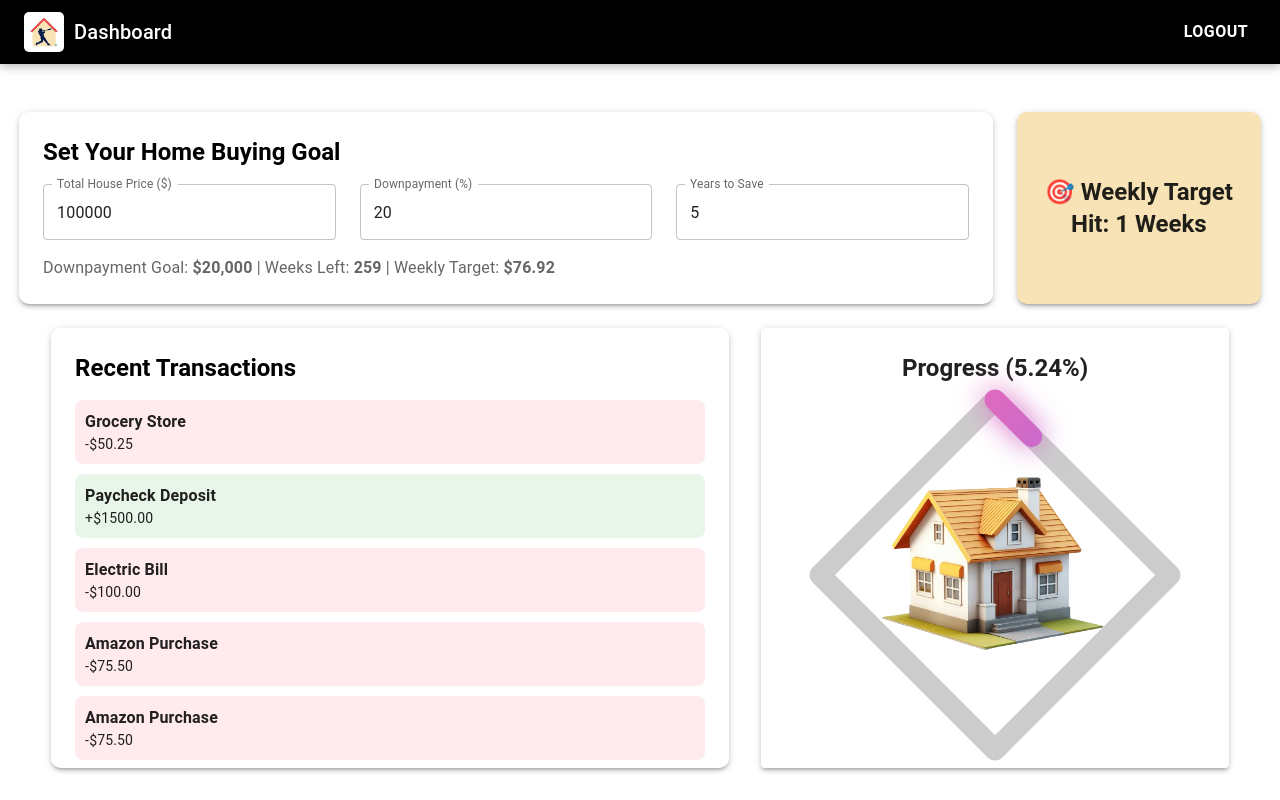
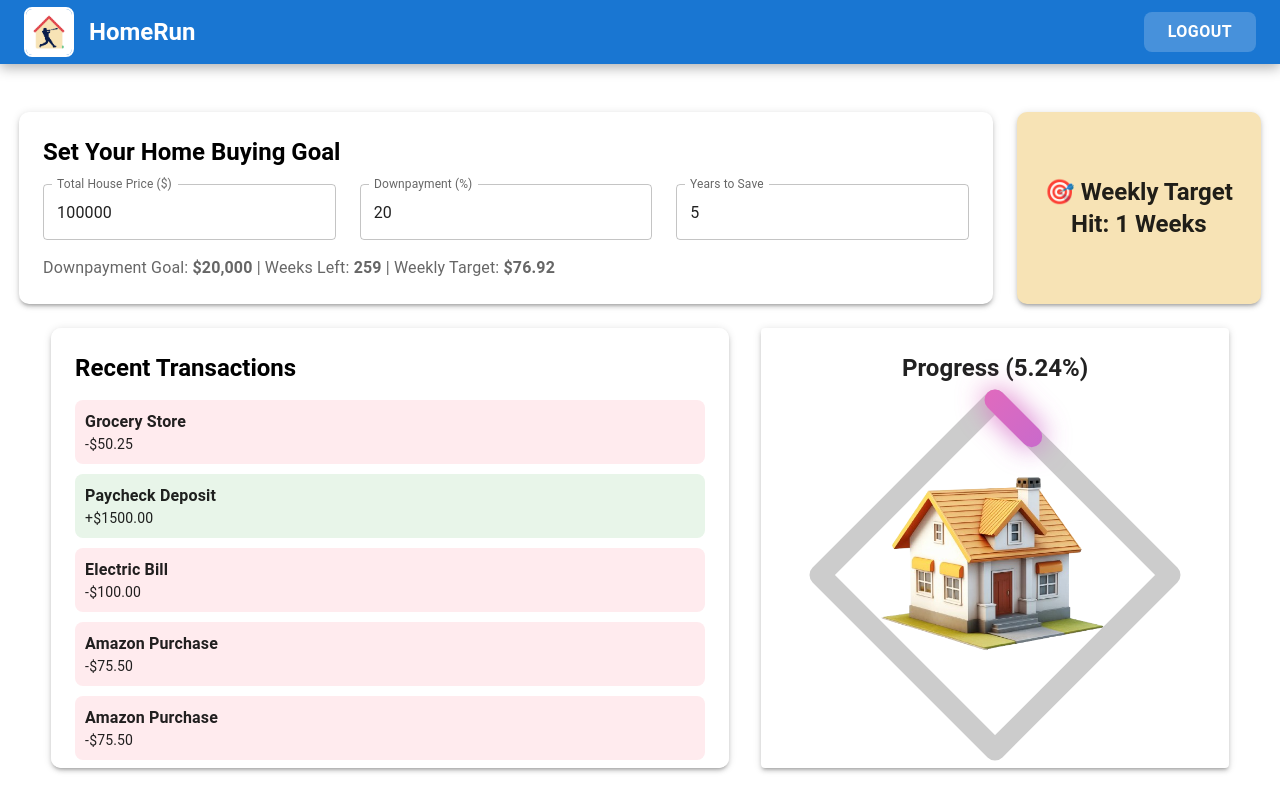
Before and after one commit to WanderingWalnut/HomeRun, a React (Vite) app in the folder frontend/frontend/: page /mainpage in a window 1280 px wide. Built offline with nearby package versions, Linux system fonts and the light colour scheme.

Commit message:
Made better navbar

```diff
--- a/frontend/frontend/src/components/Navbar.tsx
+++ b/frontend/frontend/src/components/Navbar.tsx
@@ -1,35 +1,63 @@
 import React from "react";
-import { AppBar, Toolbar, Typography, Button } from "@mui/material";
-import logo from "../assets/logo.png"
+import { AppBar, Toolbar, Typography, Button, Box } from "@mui/material";
+import logo from "../assets/logo.png";
+import { motion } from "framer-motion";
+
 export default function Navbar() {
   const handleLogout = () => {
     console.log("Logging out...");
-    // Add logout logic here
   };
 
   return (
     <AppBar
       position="absolute"
       sx={{
-        top: 0, left: 0, width: "100%", zIndex: 1100,
-        bgcolor: "black",
-        boxShadow: "0px 2px 10px rgba(0, 0, 0, 0.3)"
+        top: 0,
+        left: 0,
+        width: "100%",
+        zIndex: 1100,
+        bgcolor: "linear-gradient(90deg, #ff6cab 0%, #7366ff 100%)",
+        boxShadow: "0px 4px 12px rgba(0,0,0,0.3)",
       }}
     >
       <Toolbar>
-        <Typography
-          variant="h6"
-          sx={{ flexGrow: 1, display: "flex", alignItems: "center" }}
-        >
-          <img src={logo} alt="Logo" style={{ height: "40px", marginRight: "10px", borderRadius: "5px" }} />
-          Dashboard
-        </Typography>
+        <motion.div initial={{ opacity: 0, x: -20 }} animate={{ opacity: 1, x: 0 }} transition={{ duration: 0.5 }}>
+          <Typography
+            variant="h5"
+            sx={{
+              display: "flex",
+              alignItems: "center",
+              fontWeight: "bold",
+              color: "white",
+            }}
+          >
+            <img
+              src={logo}
+              alt="Logo"
+              style={{ height: "50px", marginRight: "15px", borderRadius: "8px", border: "2px solid white" }}
+            />
+            HomeRun
+          </Typography>
+        </motion.div>
 
-        <div className="d-flex justify-content-end">
-          <Button color="inherit" onClick={handleLogout} sx={{ fontWeight: "bold", fontSize: "16px", "&:hover": { color: "#ff6c6c" } }}>
+        <Box sx={{ flexGrow: 1 }} />
+
+        <motion.div initial={{ opacity: 0, x: 20 }} animate={{ opacity: 1, x: 0 }} transition={{ duration: 0.5 }}>
+          <Button
+            color="inherit"
+            onClick={handleLogout}
+            sx={{
+              fontWeight: "bold",
+              fontSize: "16px",
+              backgroundColor: "rgba(255,255,255,0.2)",
+              borderRadius: "8px",
+              px: 3,
+              '&:hover': { backgroundColor: "rgba(255,255,255,0.4)", color: "#ff6c6c" },
+            }}
+          >
             Logout
           </Button>
-        </div>
+        </motion.div>
       </Toolbar>
     </AppBar>
   );
```
